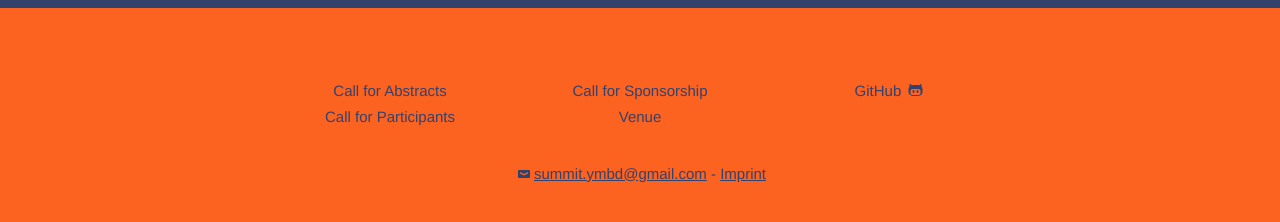
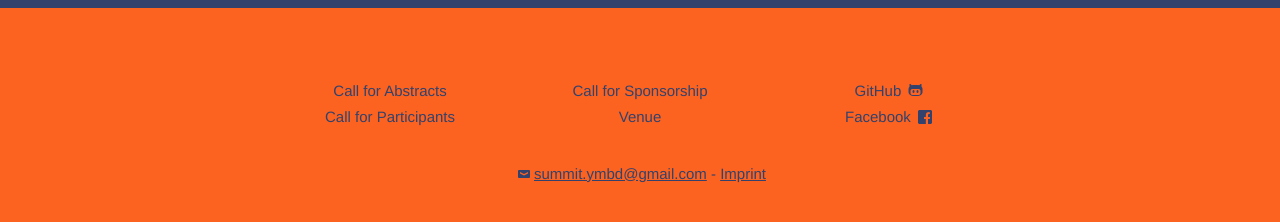
Before and after one commit to ymbdsummit2025/ymbdsummit2025.github.io, a Jekyll site: the page built from index.html, in a window 1280 px wide and 900 px high, scrolled down 1051 px. Shown: the part 663-885 px from the top of the window. Built offline with Jekyll 4.4.1, drawn with Linux system fonts in a browser that asks for light colours.

Commit message:
added Facebook page info

```diff
--- a/_includes/footer.html
+++ b/_includes/footer.html
@@ -34,7 +34,8 @@
           <a class="block" href="https://t.me/sotm2018">Telegram<span class="icon compass"></span></a> -->
           <a class="block" href="https://github.com/ymbdsummit2025/ymbdsummit2025.github.io">GitHub&nbsp;<span
               class="icon github"></span></a>
-          <!-- <a class="block" href="www.facebook.com/PSTUYouthMappers">Facebook&nbsp;<span class="icon facebook"></span></a> -->
+          <a class="block" href="www.facebook.com/PSTUYouthMappers">Facebook&nbsp;<span
+              class="icon facebook"></span></a>
           <!-- <a class="block" href="https://blog.openstreetmap.org/">OSM blog</a> -->
           <!-- <a class="block" href="https://wiki.openstreetmap.org/wiki/State_of_the_Map_2022">Wiki page</a> -->
         </nav>
```
